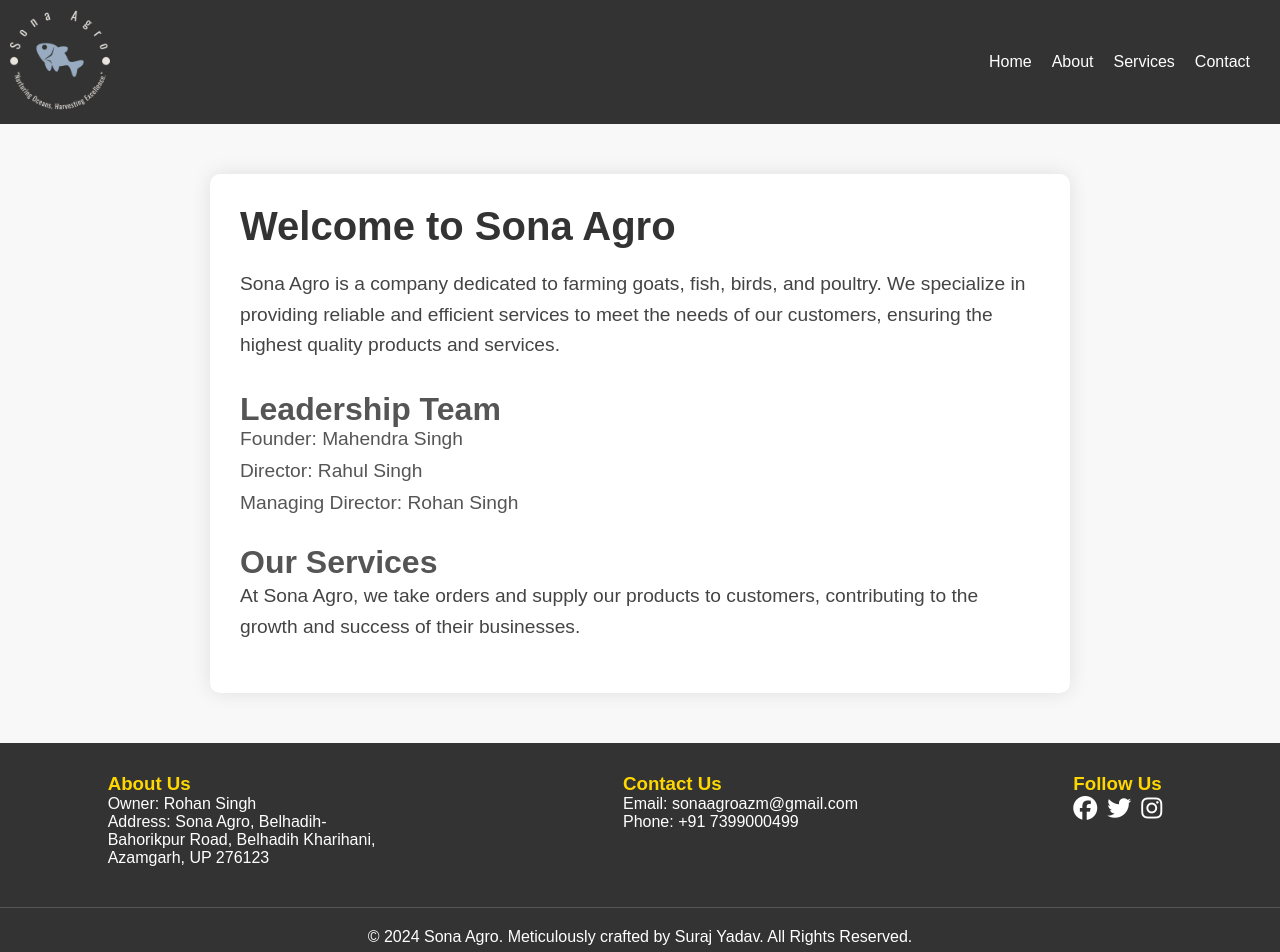
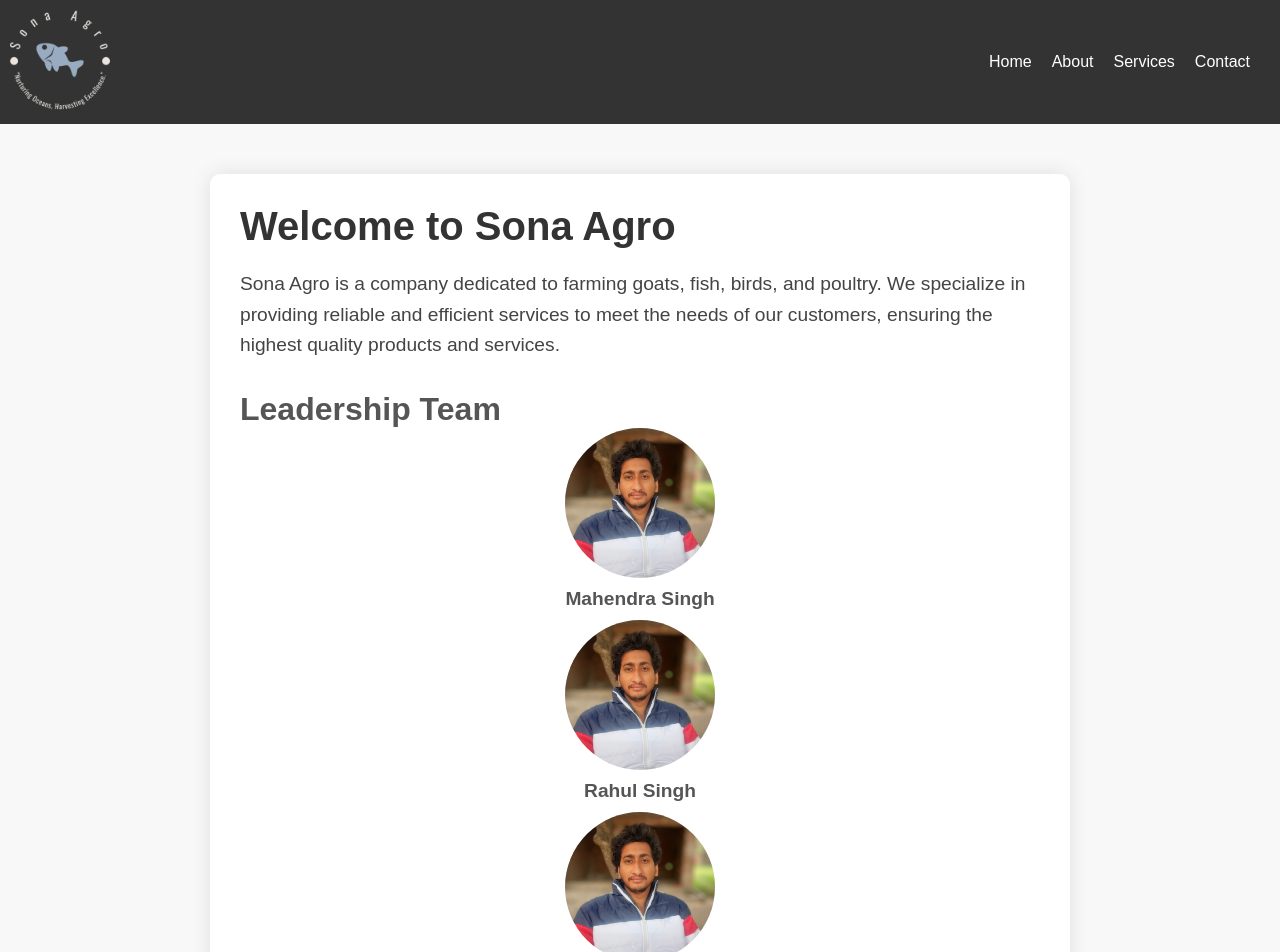
Before and after one commit to srj00999/SonaAgro, a React (Create React App) app in the folder client/: page /about in a window 1280 px wide. Shown: the top 952 px of the page. Built offline with nearby package versions, Linux system fonts and the light colour scheme.

Commit message:
about section pictures update

```diff
--- a/client/src/assets/Styles/About.css
+++ b/client/src/assets/Styles/About.css
@@ -1,5 +1,3 @@
-/* About.css */
-
 body {
   display: flex;
   flex-direction: column;
@@ -72,4 +70,25 @@
   }
 }
 
-/* Your existing footer styles go here */
+.about-list {
+  list-style: none;
+  padding: 0;
+}
+
+.team-member {
+  display: flex;
+  flex-direction: column; /* Adjust to a column layout */
+  align-items: center;
+}
+
+.team-member-image {
+  width: 150px;
+  height: 150px;
+  object-fit: cover;
+  border-radius: 50%;
+}
+
+.team-member-name {
+  margin-top: 10px;
+  font-weight: bold;
+}
--- a/client/src/components/About.js
+++ b/client/src/components/About.js
@@ -1,6 +1,6 @@
-// About.js
 import React from 'react';
 import '../assets/Styles/About.css';
+import managingDirector from '../assets/Images/managingDirector.jpeg';
 
 const About = () => {
   return (
@@ -13,9 +13,24 @@
 
         <h3 className="about-subtitle">Leadership Team</h3>
         <ul className="about-list">
-          <li className="about-list-item">Founder: Mahendra Singh</li>
-          <li className="about-list-item">Director: Rahul Singh</li>
-          <li className="about-list-item">Managing Director: Rohan Singh</li>
+          <li className="about-list-item">
+            <div className="team-member">
+              <img src={managingDirector} alt="Founder Mahendra Singh" className="team-member-image" />
+              <p className="team-member-name">Mahendra Singh</p>
+            </div>
+          </li>
+          <li className="about-list-item">
+            <div className="team-member">
+              <img src={managingDirector} alt="Director Rahul Singh" className="team-member-image" />
+              <p className="team-member-name">Rahul Singh</p>
+            </div>
+          </li>
+          <li className="about-list-item">
+            <div className="team-member">
+              <img src={managingDirector} alt="Managing Director Rohan Singh" className="team-member-image" />
+              <p className="team-member-name">Rohan Singh</p>
+            </div>
+          </li>
         </ul>
 
         <h3 className="about-subtitle">Our Services</h3>
--- a/client/src/components/Footer.js
+++ b/client/src/components/Footer.js
@@ -9,7 +9,7 @@
       <div className="footer-container">
         <div className="footer-section">
           <h3>About Us</h3>
-          <p>Owner: Rohan Singh</p>
+          <p>Founder: Mahendra Singh</p>
           <p>
             Address: Sona Agro, Belhadih- Bahorikpur Road, Belhadih Kharihani, Azamgarh, UP 276123
           </p>
```
Also changed, not shown: client/src/assets/Images/managingDirector.jpeg (added).
